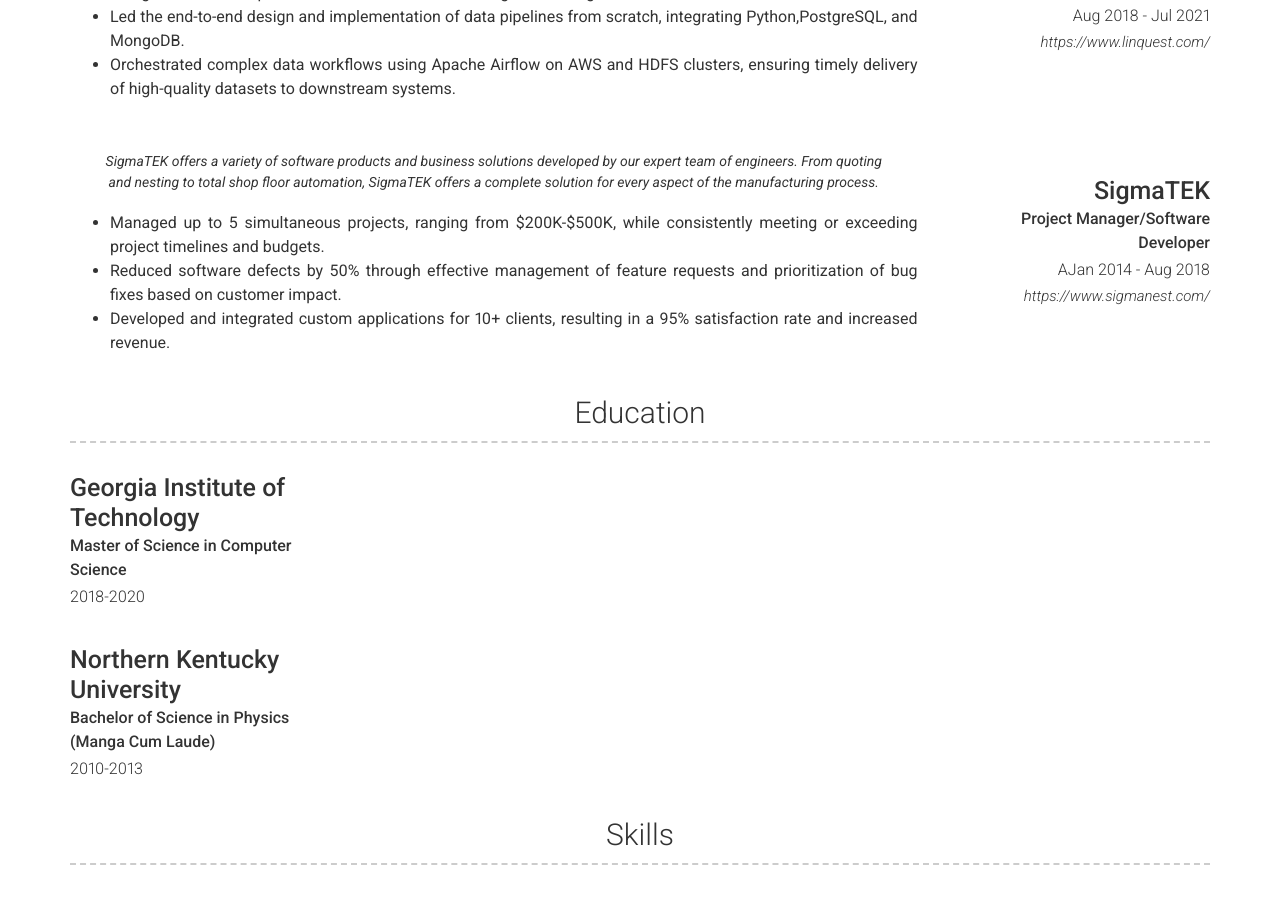
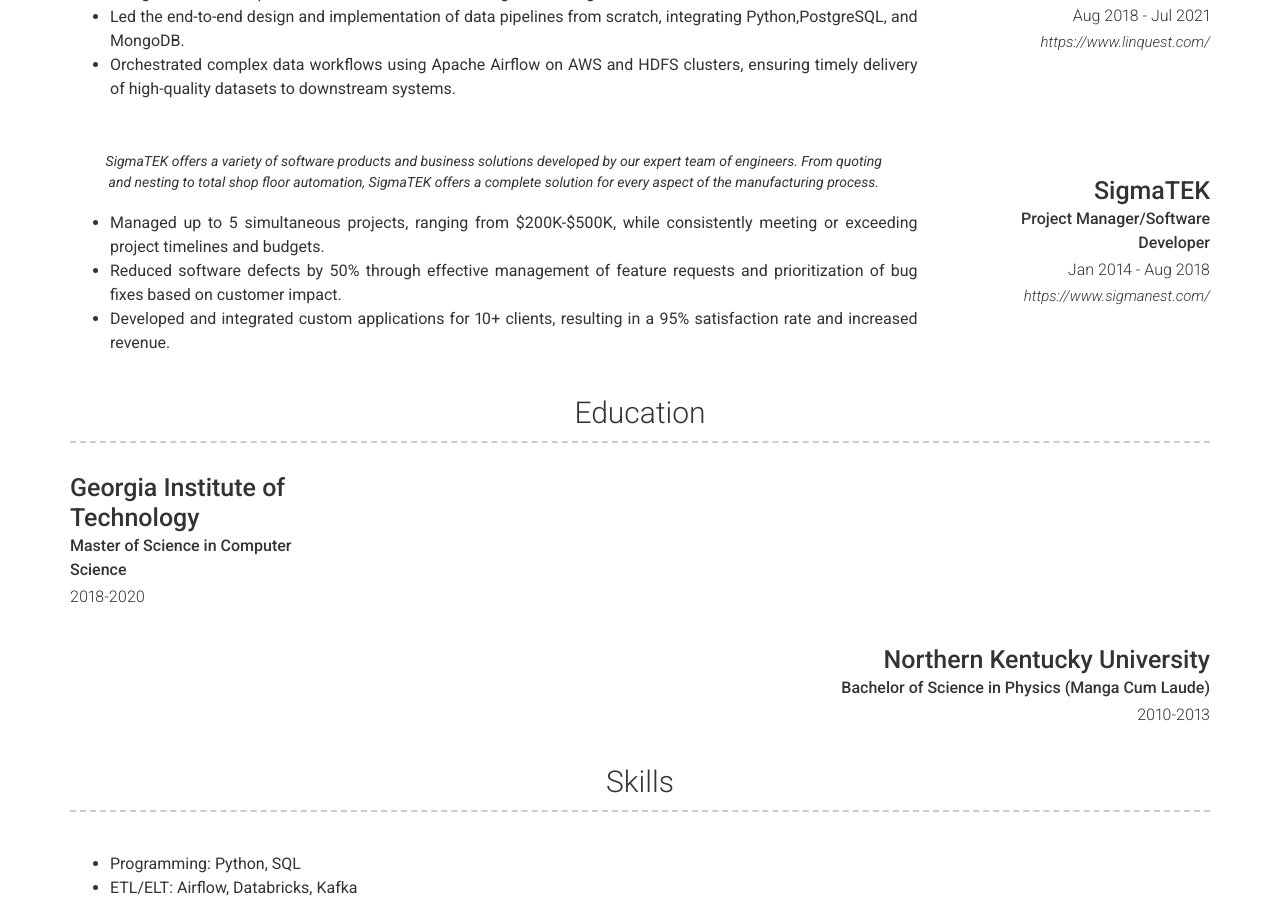
Before and after one commit to frankbreetz/frankbreetz.github.io, a Jekyll site: the page built from index.md, in a window 1280 px wide and 900 px high, scrolled down 975 px. Built offline with Jekyll 4.4.1, drawn with Linux system fonts in a browser that asks for light colours; nearby versions of some CDN libraries.

Commit message:
Update _config.yml

```diff
--- a/_config.yml
+++ b/_config.yml
@@ -92,7 +92,7 @@ content:
       - layout: right
         title: SigmaTEK
         sub_title: Project Manager/Software Developer
-        caption: AJan 2014 - Aug 2018
+        caption: Jan 2014 - Aug 2018
         link: https://www.sigmanest.com/
         quote: >
           SigmaTEK offers a variety of software products and business solutions developed by our expert team of engineers. From quoting and nesting to total shop floor automation, SigmaTEK offers a complete solution for every aspect of the manufacturing process.
@@ -107,7 +107,7 @@ content:
         title: Georgia Institute of Technology
         sub_title: Master of Science in Computer Science
         caption: 2018-2020
-      - layout: top-left
+      - layout: top-right
         title: Northern Kentucky University
         sub_title: Bachelor of Science in Physics (Manga Cum Laude)
         caption: 2010-2013
```
